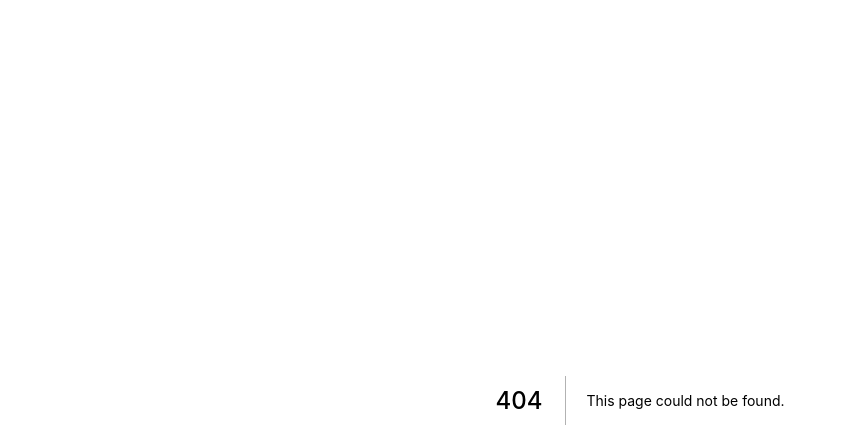
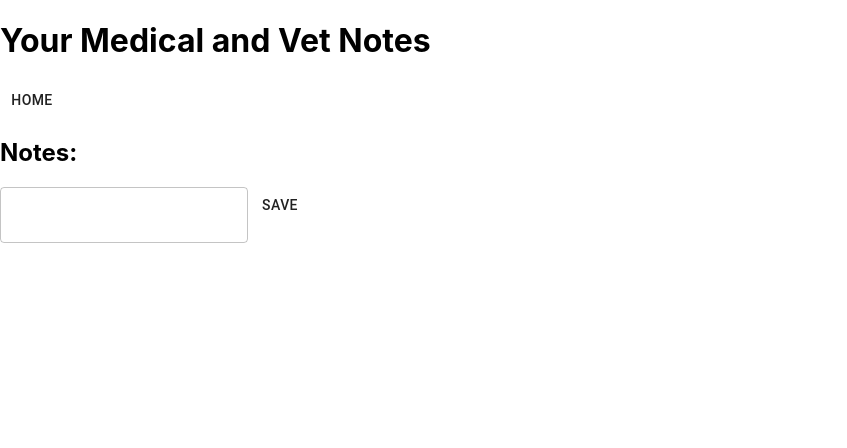
Before and after one commit to amy-u/Ark, a Next.js app in the folder Ark/: page /MedicalVet in a window 1280 px wide. Before the commit this address had no page. Shown: the top 448 px of the page, without its empty margins (0-847 px from the left). Built offline with nearby package versions, Linux system fonts and the light colour scheme.

Commit message:
Created MedicalVet, draft, no styling

```diff
--- /dev/null
+++ b/Ark/pages/MedicalVet.js
@@ -0,0 +1,21 @@
+import { Button, TextField } from "@material-ui/core";
+
+export default function MedicalVet() {
+  return (
+    <div>
+      <h1>Your Medical and Vet Notes</h1>
+
+      {/* Get home button working */}
+      <Button href="/">Home</Button>
+
+      <h2>Notes:</h2>
+      {/* Button to go back to home directory */}
+      <TextField variant="outlined" />
+      <Button>Save</Button>
+
+      {/* Text box */}
+
+      {/* Picture album */}
+    </div>
+  );
+}
```
